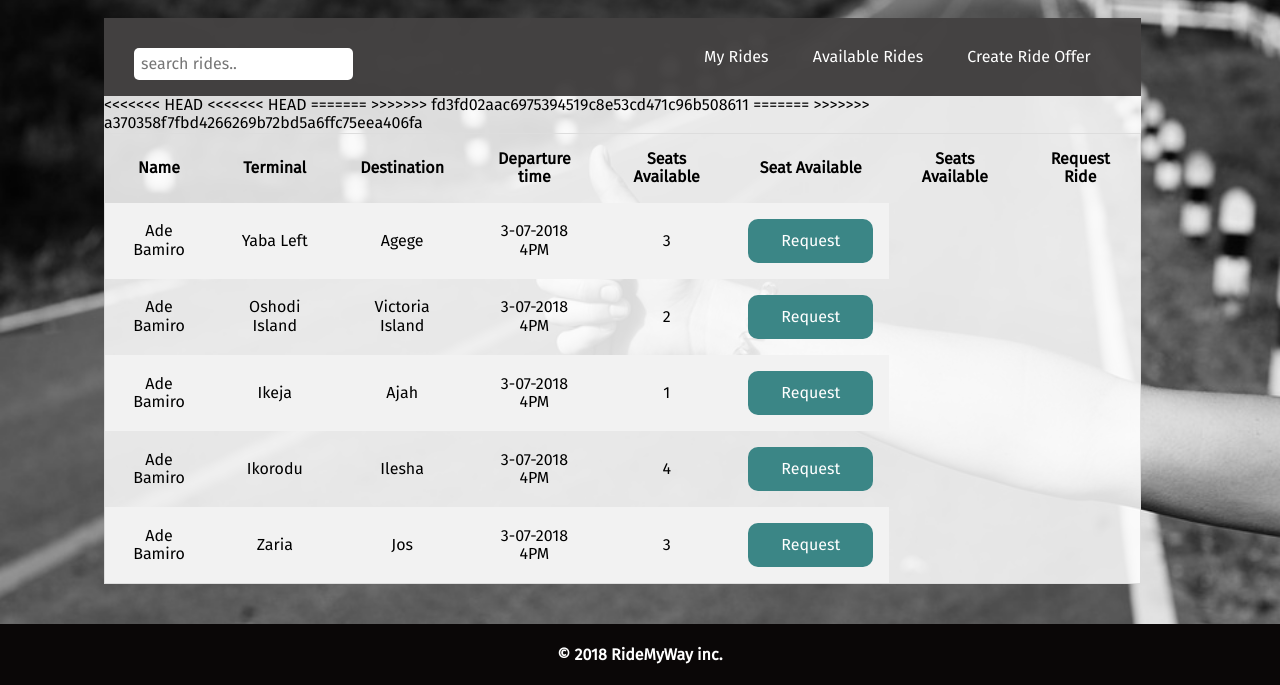
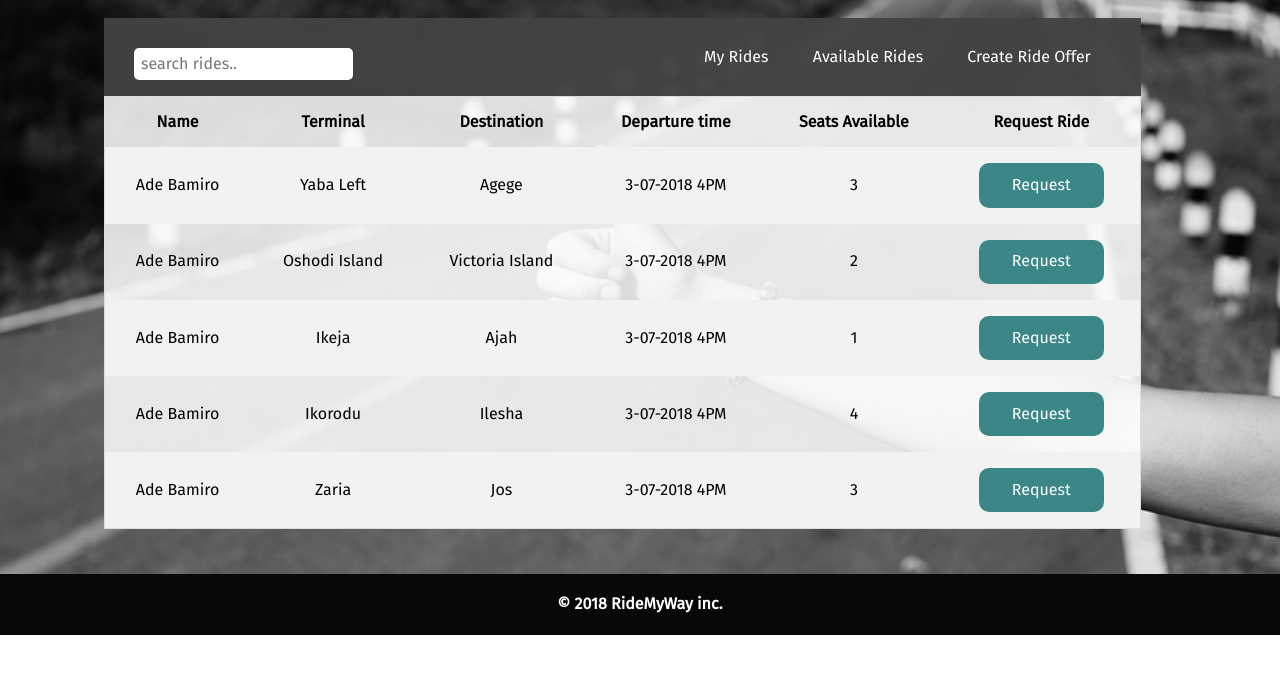
Before and after one commit to lauragift21/Ride-My-Way, a website: page UI/rides.html in a window 1280 px wide. Shown: the part 165-850 px from the top of the page. After the commit the page ends 800 px from the top, so only its background shows below. Drawn offline with nearby package versions, Linux system fonts and the light colour scheme.

Commit message:
Fix UI conflicts

```diff
--- a/UI/rides.html
+++ b/UI/rides.html
@@ -63,15 +63,7 @@
                 <th>Terminal</th>
                 <th>Destination</th>
                 <th>Departure time</th>
-<<<<<<< HEAD
-<<<<<<< HEAD
                 <th>Seats Available</th>
-=======
-                <th>Seat Available</th>
->>>>>>> fd3fd02aac6975394519c8e53cd471c96b508611
-=======
-                <th>Seats Available</th>
->>>>>>> a370358f7fbd4266269b72bd5a6ffc75eea406fa
                 <th>Request Ride</th>
               </tr>
               <tr class="row">
```
